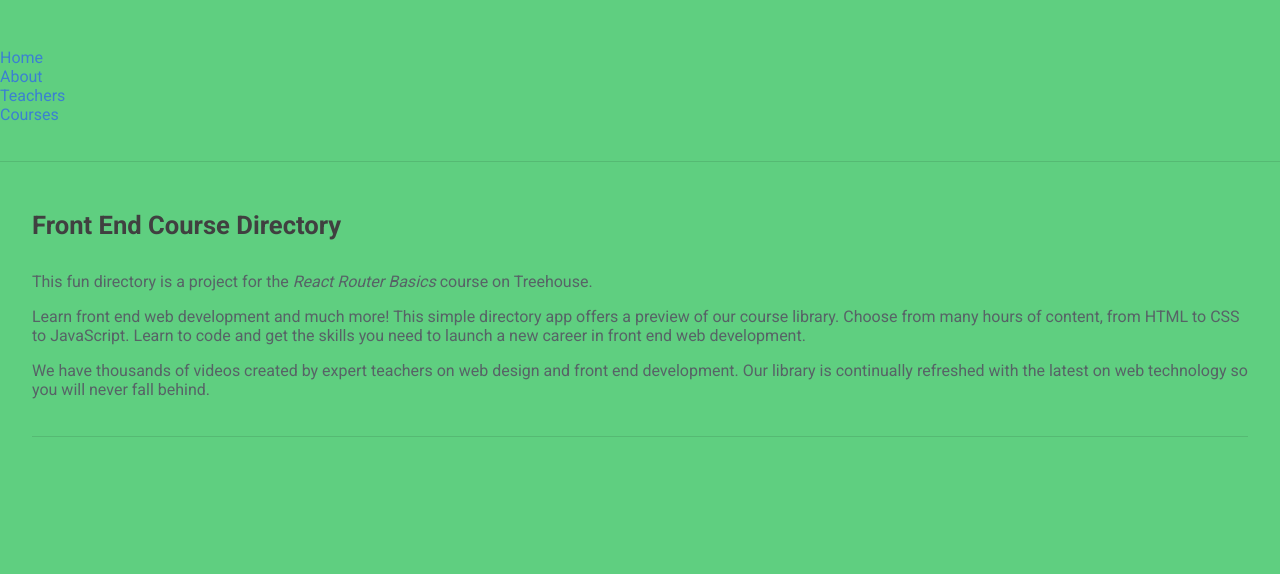
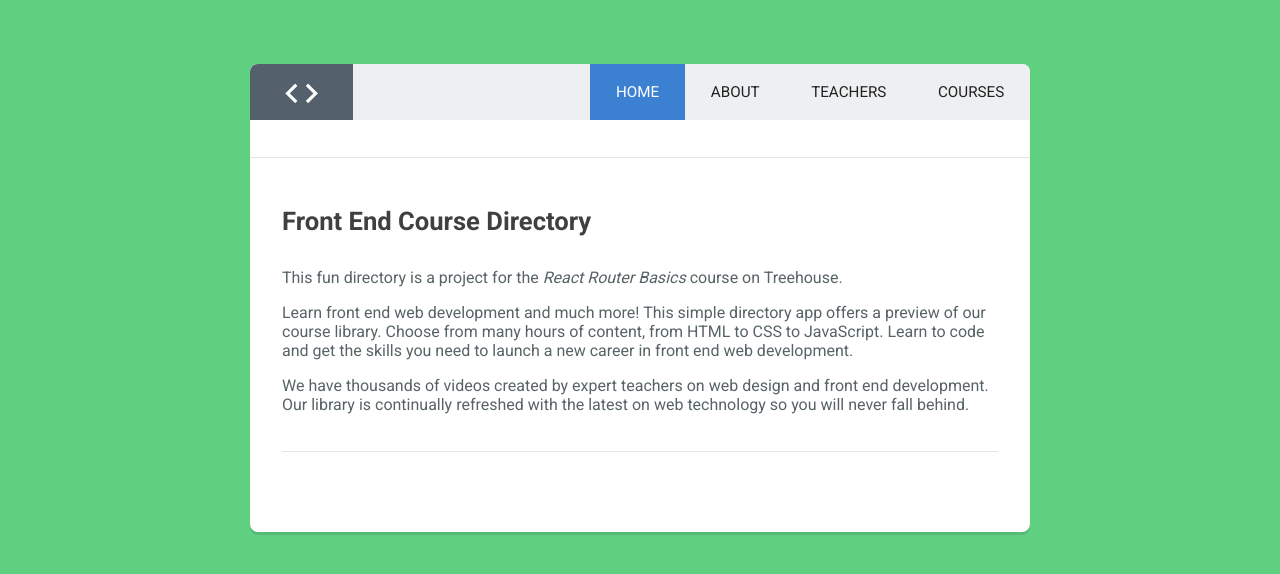
Before and after one commit to DianaQuispe/CourseswithRouting, a React (Create React App) app: page / in a window 1280 px wide. Shown: the top 574 px of the page. Built offline with nearby package versions, Linux system fonts and the light colour scheme.

Commit message:
terminado

```diff
--- a/public/index.html
+++ b/public/index.html
@@ -10,6 +10,8 @@
     -->
     <link rel="manifest" href="%PUBLIC_URL%/manifest.json">
     <link rel="shortcut icon" href="%PUBLIC_URL%/favicon.ico">
+    <link href="https://fonts.googleapis.com/icon?family=Material+Icons" rel="stylesheet">
+
     <!--
       Notice the use of %PUBLIC_URL% in the tags above.
       It will be replaced with the URL of the `public` folder during the build.
--- a/src/App.css
+++ b/src/App.css
@@ -28,7 +28,10 @@ h2 {
 ul {
   list-style-type: none;
 }
+li {
+  list-style-type: none;
 
+}
 a {
   text-decoration: none;
   color: #3b80d1;
--- a/src/App.js
+++ b/src/App.js
@@ -338,12 +338,12 @@ const Courses = () => {
    return (
       <div className="main-content courses">
          <div className="course-header group">
-         <h2>Courses</h2>
+         <h2>Courses</h2><br/><br/>
           <ul className="course-nav">
              <li>  <NavLink exact to="/courses/html"> HTML </NavLink> </li>
              <li>  <NavLink to="/courses/css"> CSS </NavLink> </li>
              <li>  <NavLink to="/courses/javascript"> JavaScript </NavLink> </li>
-          </ul>
+          </ul><br/><br/>
 
           <Switch>
             <Route exact path= "/courses"
@@ -366,15 +366,20 @@ const NotFoundPage = (props) => {
 
 const App = () => (
   <BrowserRouter>
-    <div>
-      <ul>
+  <div className="main-content">
+    <div data-reactroot className="container">
+      <header>
+          <span className="icn-logo">
+            <i className="material-icons">code</i>
+          </span>
+          <ul className="main-nav">
         <li><NavLink to="/">Home</NavLink></li>
         <li><NavLink to="/about">About</NavLink></li>
         <li><NavLink to="/teachers">Teachers</NavLink></li>
         <li><NavLink to="/courses">Courses</NavLink></li>
 
       </ul>
-
+      </header>
       <hr/>
       <Switch>
          <Route exact path="/" component={Home}/>
@@ -385,6 +390,7 @@ const App = () => (
          <Route component={NotFoundPage}/>
       </Switch>
     </div>
+    </div>
   </BrowserRouter>
 )
 
```
